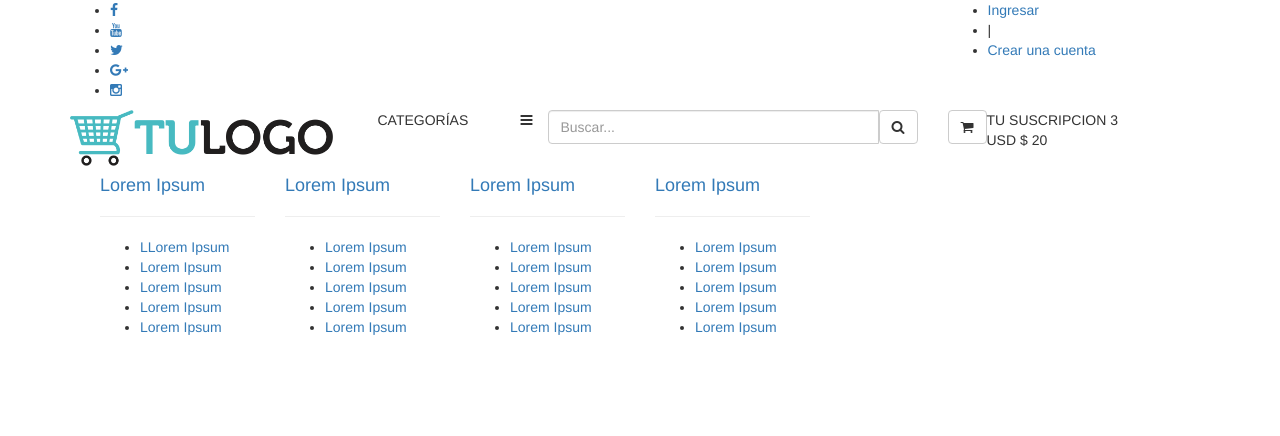
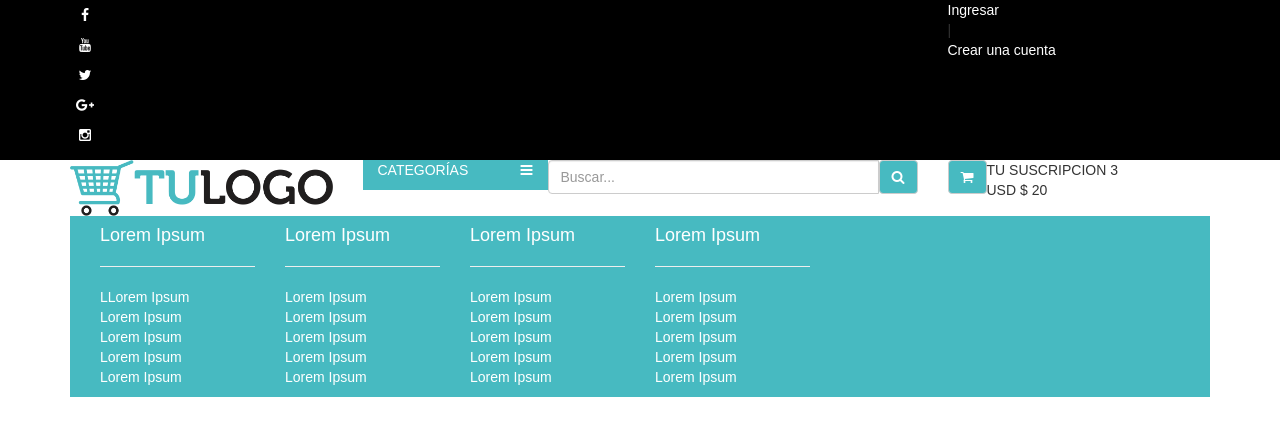
Before and after one commit to DavidMajuan/Frontend, a PHP site: page /backend/index.php in a window 1280 px wide. Shown: the top 436 px of the page. Run offline with PHP 8.4, Linux system fonts and the light colour scheme.

Commit message:
se agrego ruta a la plantilla.css

```diff
--- a/vistas/plantilla.php
+++ b/vistas/plantilla.php
@@ -19,6 +19,12 @@
 
     <link rel="stylesheet" href="vistas/css/plugins/font-awesome.min.css">
 
+    <link href="https://fonts.googleapis.com/css?family=Ubuntu" rel="stylesheet">
+
+	<link href="https://fonts.googleapis.com/css?family=Ubuntu|Ubuntu+Condensed" rel="stylesheet">
+
+    <link rel="stylesheet" href="vistas/css/plantilla.css">
+
     <script src="vistas/js/plugins/jquery.min.js"></script>
 
     <script src="vistas/js/plugins/bootstrap.min.js"></script>
```
